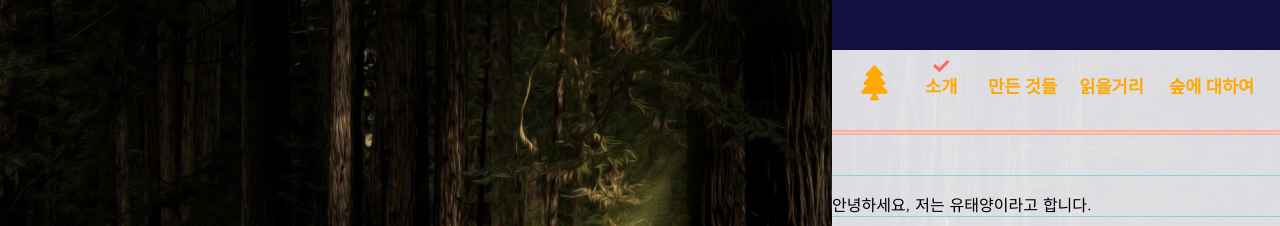
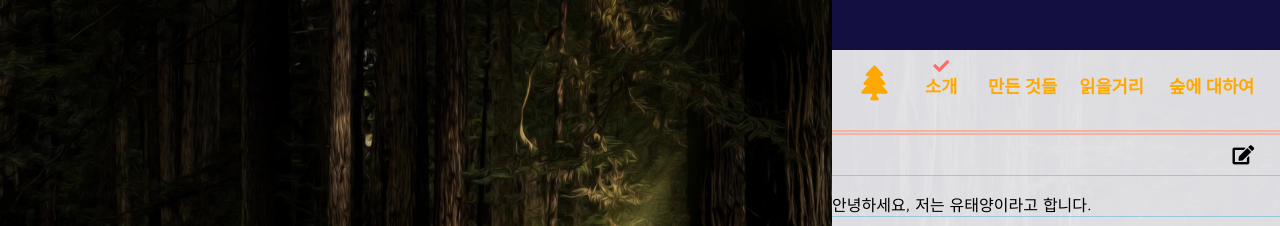
Before and after one commit to babyazalea/forest2021, a React (Create React App) app: page / in a window 1280 px wide. Both pictures are taken after a click on the item "소개". Shown: the top 226 px of the page. Built offline with nearby package versions, Linux system fonts and the light colour scheme; a web font is replaced by a local one.

Commit message:
added control-box in legal-pad

```diff
--- a/src/components/UI/ControlBox/ControlBox.css
+++ b/src/components/UI/ControlBox/ControlBox.css
@@ -0,0 +1,14 @@
+.control-box {
+  margin-right: 20px;
+}
+
+.control-box button {
+  border: none;
+  background: none;
+  font-size: 1.2rem;
+  cursor: pointer;
+}
+
+.control-box button:not(:last-child) {
+  margin-right: 10px;
+}
--- a/src/components/UI/ControlBox/ControlBox.js
+++ b/src/components/UI/ControlBox/ControlBox.js
@@ -1,4 +1,6 @@
 import React, { useState } from "react";
+
+import "./ControlBox.css";
 
 const ControlBox = (props) => {
   // const [isWriting, setIsWriting] = useState(false);
@@ -17,9 +19,11 @@ const ControlBox = (props) => {
 
   const newAndEdit = (
     <React.Fragment>
-      <button>
-        <i class="fas fa-plus"></i>
-      </button>
+      {props.justEdit ? null : (
+        <button>
+          <i className="fas fa-plus"></i>
+        </button>
+      )}
       <button>
         <i className="fas fa-edit"></i>
       </button>
--- a/src/components/UI/LegalPad/LegalPad.js
+++ b/src/components/UI/LegalPad/LegalPad.js
@@ -8,6 +8,7 @@ import {
   useChain,
 } from "react-spring";
 import Card from "../Card/Card";
+import ControlBox from "../ControlBox/ControlBox";
 
 import "./LegalPad.css";
 import Portfolio from "./Portfolio/Portfolio";
@@ -62,7 +63,9 @@ const LegalPad = (props) => {
       <div className="legal-pad">
         <ul>
           <li></li>
-          <li className="control-btns">{props.children}</li>
+          <li className="control-btns">
+            <ControlBox isWriting={false} justEdit={props.isJustEdit} />
+          </li>
           {transformedArray
             ? transformedArray.map((line, index) => (
                 <li key={"text" + index}>
--- a/src/components/taps/Credits/Credits.js
+++ b/src/components/taps/Credits/Credits.js
@@ -1,6 +1,7 @@
 import React from "react";
 
 import Backdrop from "../../ui/Backdrop/Backdrop";
+import ControlBox from "../../ui/ControlBox/ControlBox";
 import LegalPad from "../../ui/LegalPad/LegalPad";
 
 const Credits = (props) => {
@@ -9,8 +10,8 @@ const Credits = (props) => {
   return (
     <React.Fragment>
       <Backdrop onClose={props.viewCloseHandler} />
-      <div className="taps credits">
-        <LegalPad text={text} />
+      <div className="tap credits">
+        <LegalPad text={text} isJustEdit={true} />
       </div>
     </React.Fragment>
   );
--- a/src/components/taps/Notice/Notice.js
+++ b/src/components/taps/Notice/Notice.js
@@ -11,7 +11,7 @@ const Notice = (props) => {
     <React.Fragment>
       <Backdrop onClose={props.viewCloseHandler} />
       <div className="tap notice">
-        <LegalPad text={text} />
+        <LegalPad text={text} isJustEdit={true} />
       </div>
     </React.Fragment>
   );
--- a/src/components/taps/Portfolios/Portfolios.js
+++ b/src/components/taps/Portfolios/Portfolios.js
@@ -34,9 +34,7 @@ const Portfolios = (props) => {
     <React.Fragment>
       <Backdrop onClose={props.viewCloseHandler} />
       <div className="tap portfolios">
-        <LegalPad portfolios={portfolios}>
-          <ControlBox isWriting={false} />
-        </LegalPad>
+        <LegalPad portfolios={portfolios}></LegalPad>
       </div>
     </React.Fragment>
   );
--- a/src/components/taps/Reading/Reading.js
+++ b/src/components/taps/Reading/Reading.js
@@ -10,7 +10,7 @@ const Reading = (props) => {
     <React.Fragment>
       <Backdrop onClose={props.viewCloseHandler} />
       <div className="tap reading">
-        <LegalPad text={text} />
+        <LegalPad text={text} isJustEdit={true} />
       </div>
     </React.Fragment>
   );
```
